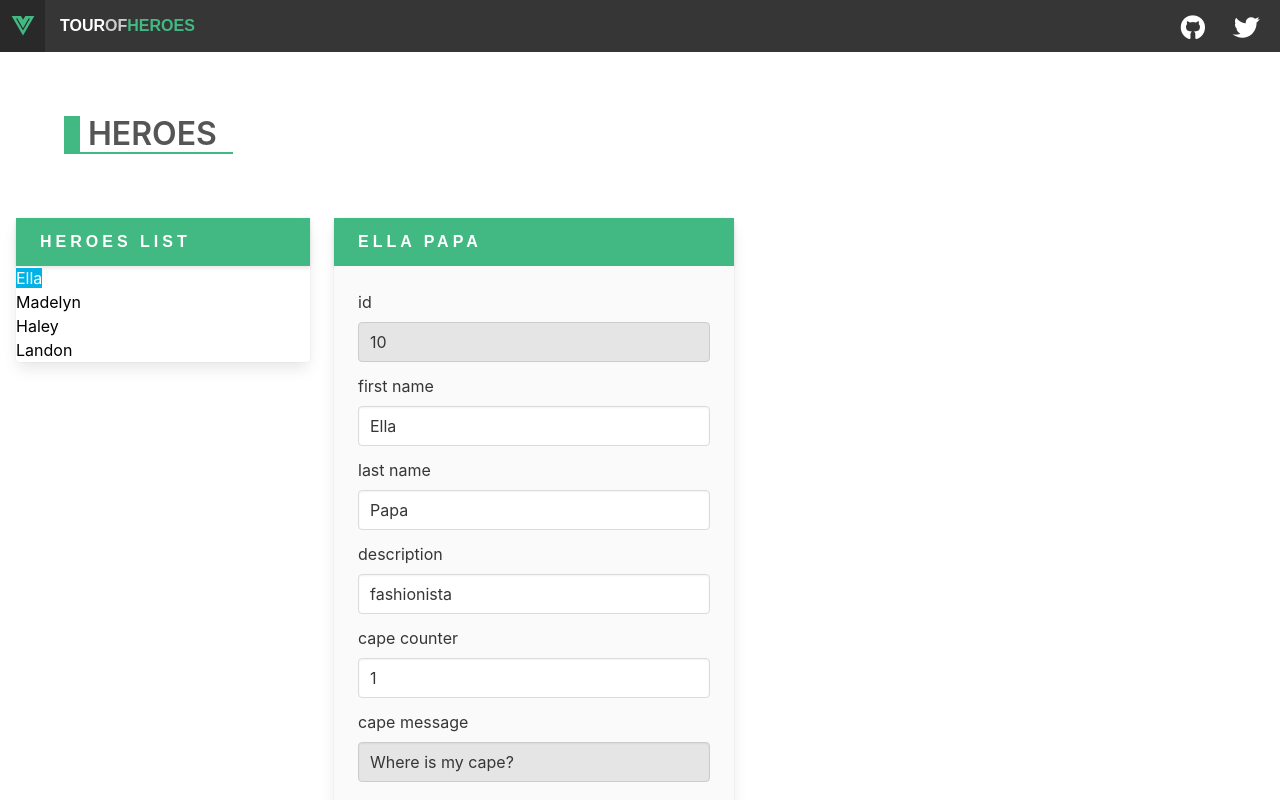
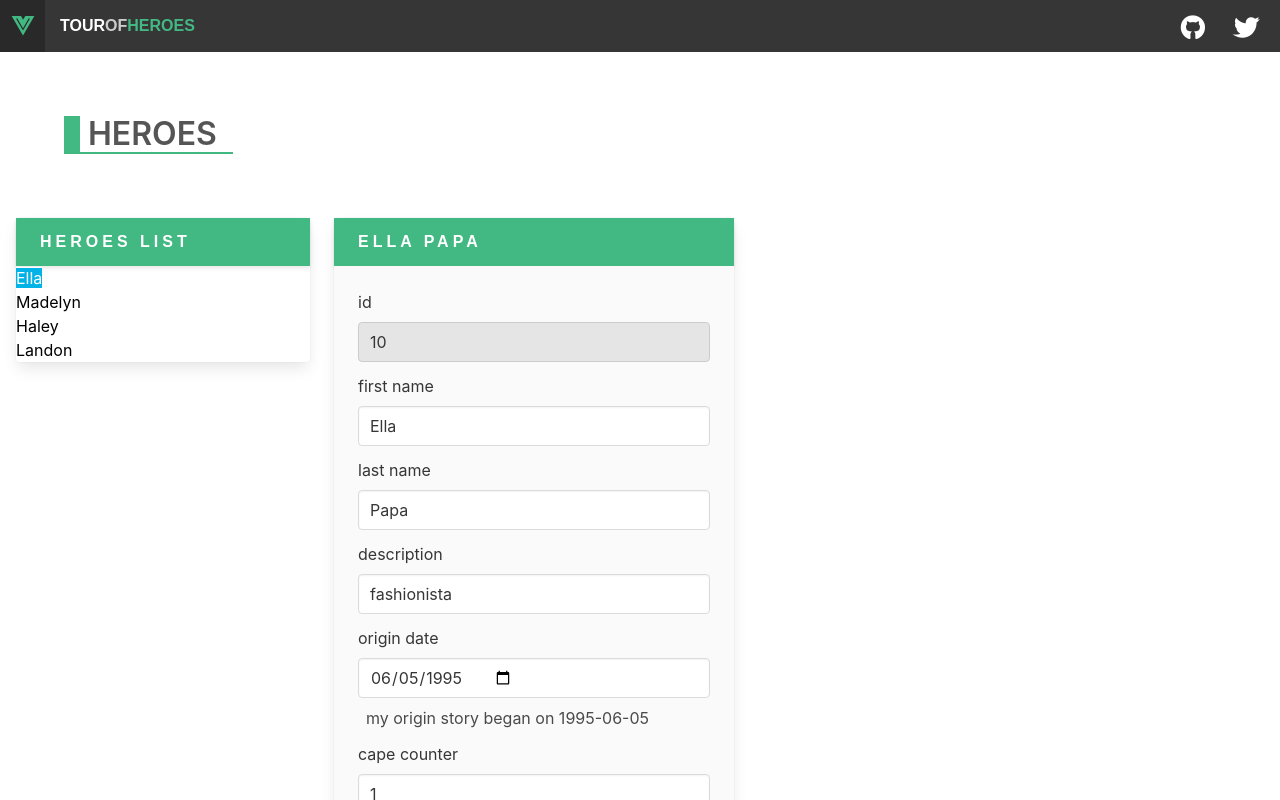
Before and after one commit to Rumam786/ch-no-5, a Vue app: page / in a window 1280 px wide. Both pictures are taken after a click on the link "Ella". Shown: the top 800 px of the page. Built offline with nearby package versions, Linux system fonts and the light colour scheme.

Commit message:
ch no 5 completed

```diff
--- a/src/components/heroes.vue
+++ b/src/components/heroes.vue
@@ -45,6 +45,11 @@
                             <label class="label" for="description">description</label>
                             <input class="input" id="description" v-model="selectedHero.description" />
                         </div>
+                        <div class="field">
+                            <label class="label" for="originDate">origin date</label>
+                            <input type="date" class="input" id="originDate" v-model="selectedHero.originDate" />
+                            <p class="comment">my origin story began on {{ selectedHero.originDate | shortdate}}</p>
+                        </div>
                          <div class="field">
                             <label class="label" for="capeCounter">cape counter</label>
                             <input class="input" id="capeCounter" type="number" v-model="selectedHero.capeCounter" />
@@ -72,11 +77,15 @@
 </template>
 
 <script>
+import { format } from 'date-fns';
+const inputDateFormat= 'YYYY-MM-DD';
+const displayDateFormat= 'MMM DD YYYY';
 const ourHeroes = [{
         id: 10,
         firstName: 'Ella',
         lastName: 'Papa',
         capeCounter: 1,
+        originDate: format(new Date(1995, 5, 5), inputDateFormat),
         description: 'fashionista',
     },
     {
@@ -84,6 +93,7 @@ const ourHeroes = [{
         firstName: 'Madelyn',
         lastName: 'Papa',
         capeCounter: 2,
+        originDate: new Date(1996, 6, 6),
         description: 'the cat whisperer',
     },
     {
@@ -91,6 +101,7 @@ const ourHeroes = [{
         firstName: 'Haley',
         lastName: 'Papa',
         capeCounter: 3,
+        originDate: new Date(1997, 7 ,7),
         description: 'pen wielder',
     },
     {
@@ -98,6 +109,7 @@ const ourHeroes = [{
         firstName: 'Landon',
         lastName: 'Papa',
         capeCounter: 4,
+        originDate: new Date(1998, 8, 8),
         description: 'arc trooper',
     },
 ];
@@ -169,5 +181,10 @@ export default {
             }
         }
     },
+    filters: {
+        shortDate: function(value) {
+            return format(value. displayDateFormat);
+        },
+    },
 };
 </script>
```
Also changed, not shown: 1 other file (tests, documents, lock files or other folders).
